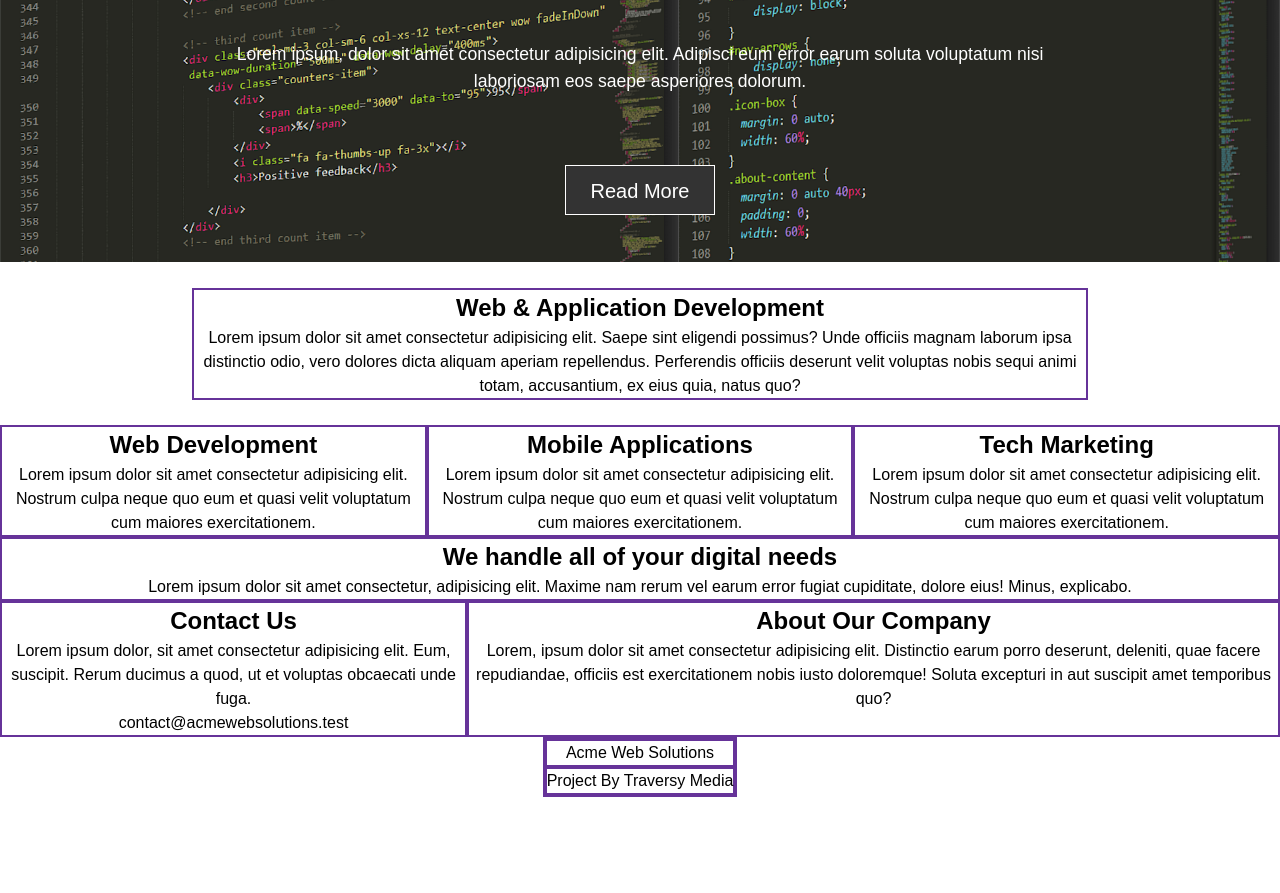
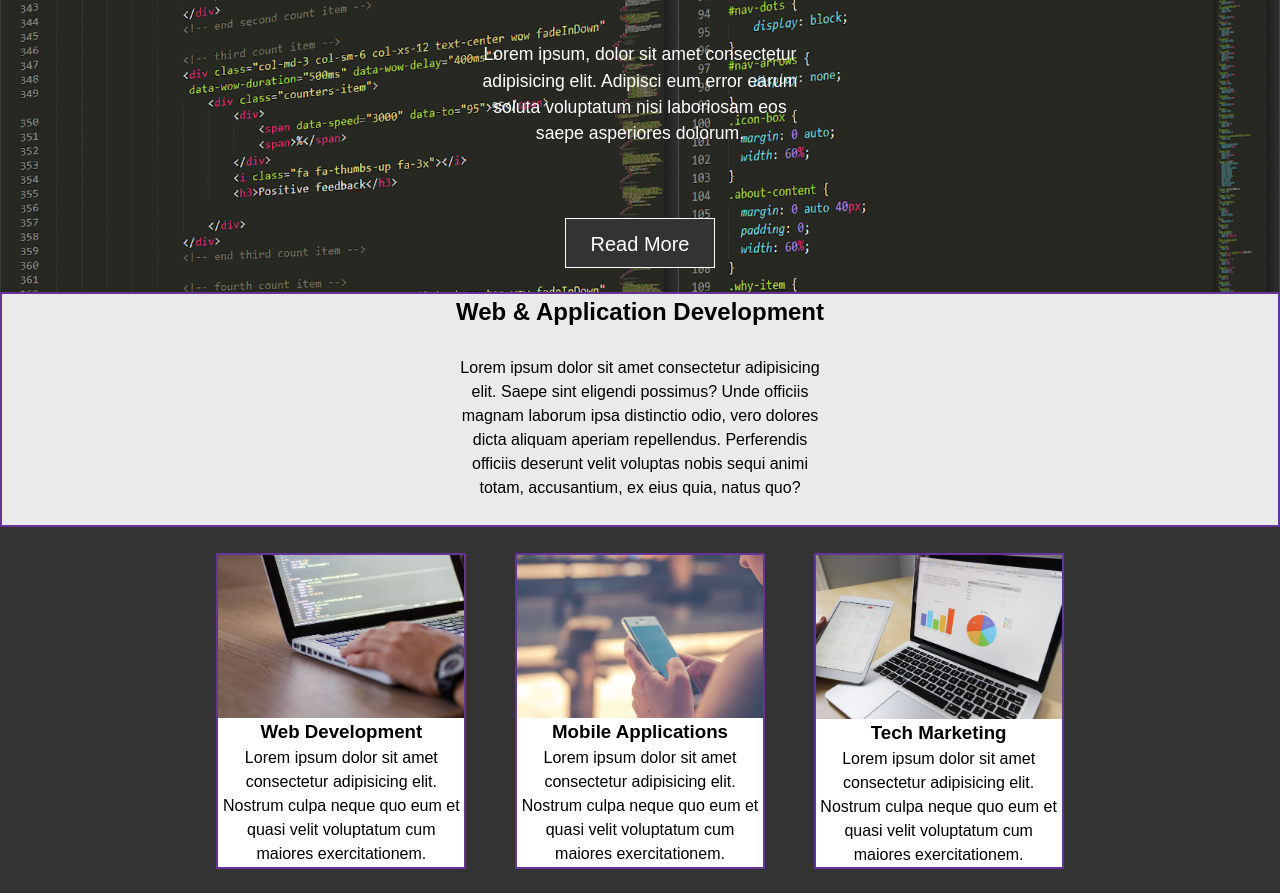
Before and after one commit to OlhaBalkovaya/Homework.Flex, a plain HTML site: page index.html in a window 1280 px wide. Shown: the part 158-1051 px from the top of the page. Before the commit the page ends 955 px from the top, so only its background shows below. Drawn offline with Linux system fonts and the light colour scheme.

Commit message:
Step-two / Section with photo

```diff
--- a/accets/styles/style.css
+++ b/accets/styles/style.css
@@ -15,7 +15,7 @@
   background-repeat: no-repeat;
   width: 100%;
   padding-top: 100px;
-  min-height: 420px;
+  min-height: 450px;
   color:white;
 }
 
@@ -39,16 +39,23 @@
   display:flex;
   flex-direction: column;
   align-items: center;
+  justify-content: center;
 }
 
 .item-container-header{
   display:flex;
   flex-direction: column;
+
   align-items: center;
 }
 .item-container-main{
   display:flex;
   flex-direction: row;
+  flex-wrap: wrap;
+  justify-content: space-around;
+  padding:2% 15%;
+  background-color: #333333;
+
 }
 .item-container-footer{
   display:flex;
@@ -66,5 +73,23 @@
 }
 
 .formargin{
-  margin:2% 15%;
+  margin:2% 35%;
 }
+
+
+.mainsection-first {
+  background-color: #eaeaea;
+}
+
+
+
+.photosize {
+  display: block;
+  width: 100%;
+  height: auto;
+}
+ .sect-with-photo {
+  background-color: white;
+  width: 250px ;
+
+ }
--- a/index.html
+++ b/index.html
@@ -14,21 +14,24 @@
     <a href="" class="button-header">Read More</a>
   </header>
   <main>
-    <article class="bord formargin">
+    <article class="bord  mainsection-first">
       <h2>Web & Application Development</h2>
-      <p>Lorem ipsum dolor sit amet consectetur adipisicing elit. Saepe sint eligendi possimus? Unde officiis magnam laborum ipsa distinctio odio, vero dolores dicta aliquam aperiam repellendus. Perferendis officiis deserunt velit voluptas nobis sequi animi totam, accusantium, ex eius quia, natus quo?</p>
+      <p class="formargin">Lorem ipsum dolor sit amet consectetur adipisicing elit. Saepe sint eligendi possimus? Unde officiis magnam laborum ipsa distinctio odio, vero dolores dicta aliquam aperiam repellendus. Perferendis officiis deserunt velit voluptas nobis sequi animi totam, accusantium, ex eius quia, natus quo?</p>
     </article>
-    <article class="item-container-main">
-      <section class="bord">
-        <h2>Web Development</h2>
+    <article class="item-container-main mainsection-generate" >
+      <section class="bord sect-with-photo">
+        <img src="./accets/images/photo1.jpeg" alt="Photo computer with code" class="photosize"/>
+        <h3>Web Development</h3>
         <p>Lorem ipsum dolor sit amet consectetur adipisicing elit. Nostrum culpa neque quo eum et quasi velit voluptatum cum maiores exercitationem.</p>
       </section>
-      <section class="bord">
-        <h2>Mobile Applications</h2>
+      <section class="bord sect-with-photo">
+        <img src="./accets/images/photo2.jpeg" alt="Photo with telephone" class="photosize"/>
+        <h3>Mobile Applications</h3>
         <p>Lorem ipsum dolor sit amet consectetur adipisicing elit. Nostrum culpa neque quo eum et quasi velit voluptatum cum maiores exercitationem.</p>
       </section>
-      <setion class="bord">
-        <h2>Tech Marketing</h2>
+      <setion class="bord sect-with-photo">
+        <img src="./accets/images/photo3.jpeg" alt="Photo with diagrams" class="photosize"/>
+        <h3>Tech Marketing</h3>
         <p>Lorem ipsum dolor sit amet consectetur adipisicing elit. Nostrum culpa neque quo eum et quasi velit voluptatum cum maiores exercitationem.</p>
       </setion>
     </article>
```
